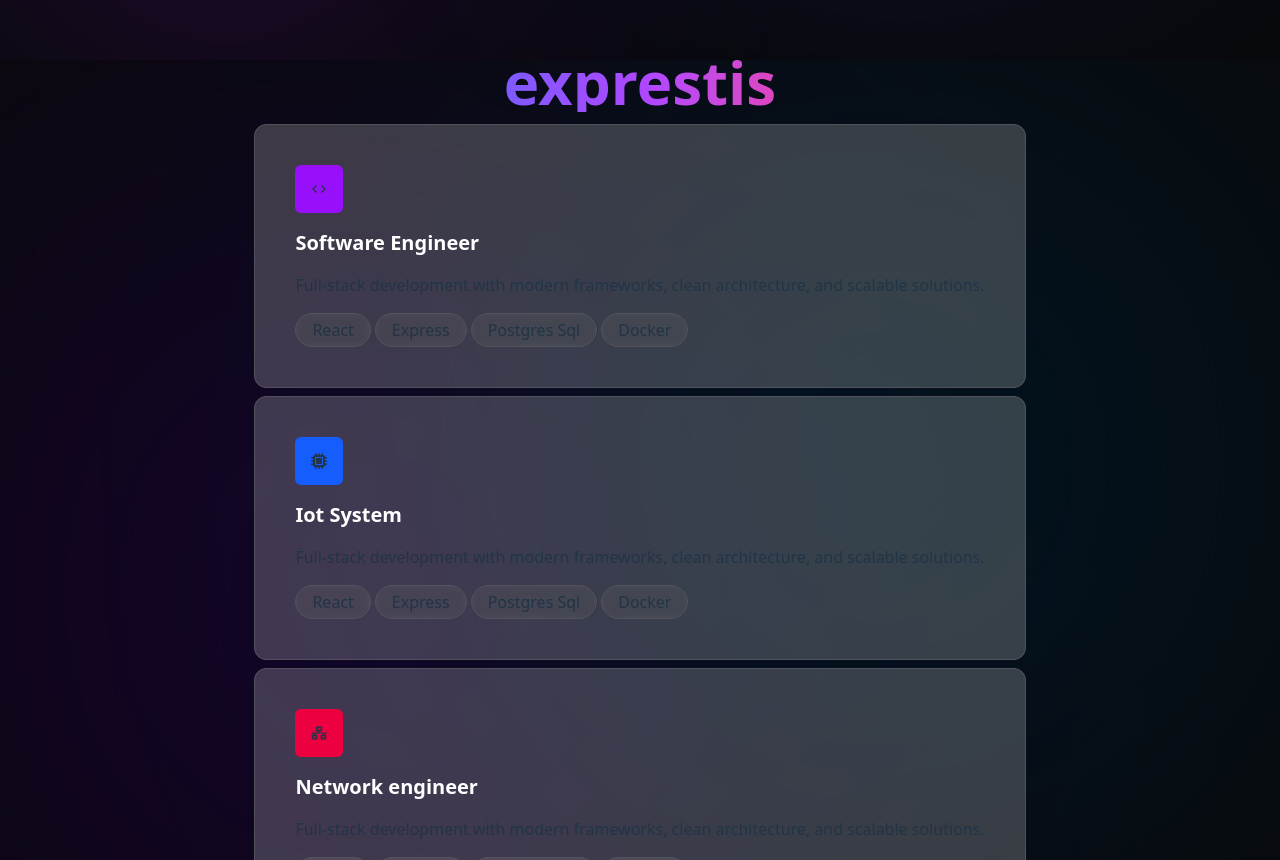
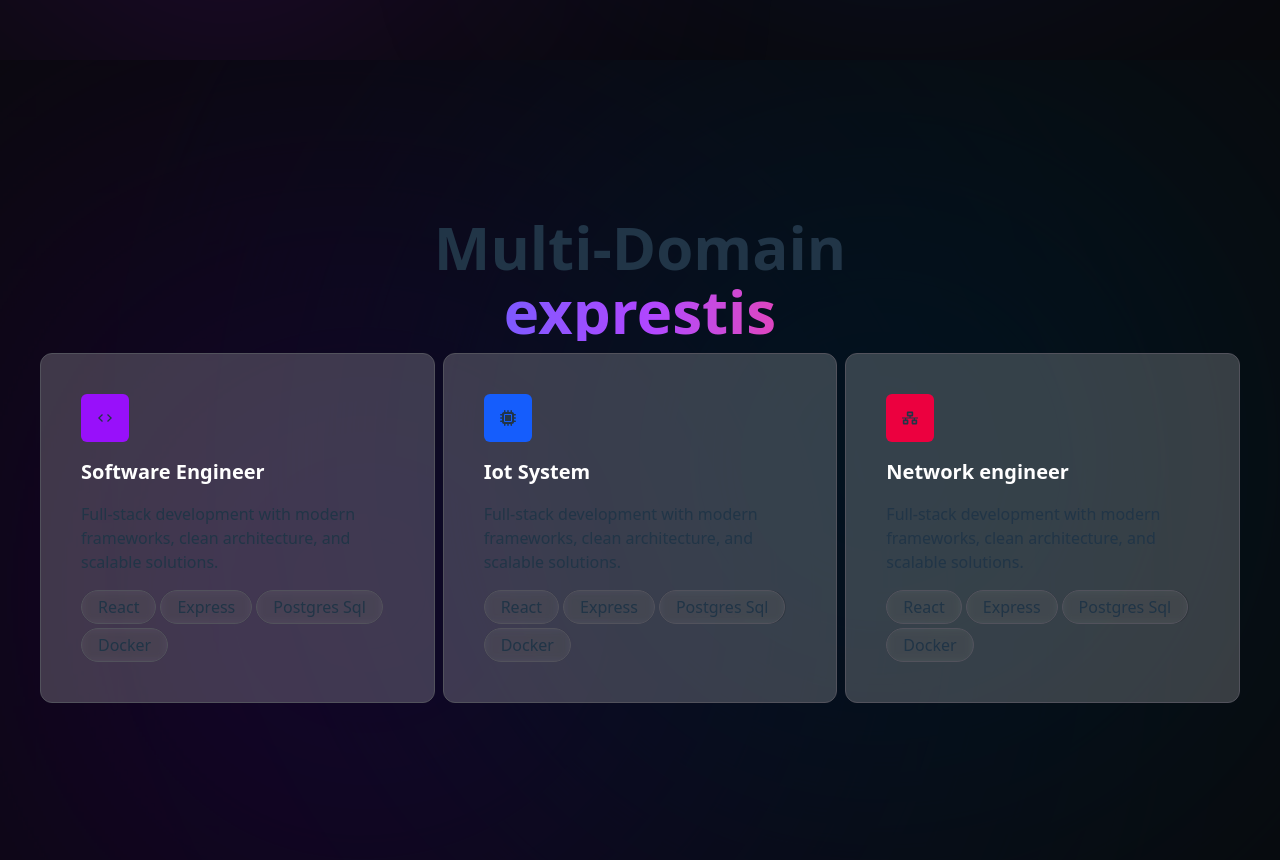
Before and after one commit to adibmisbahul/portofolio, a React (Vite) app: page / in a window 1280 px wide. Shown: the part 740-1600 px from the top of the page. Built offline with nearby package versions, Linux system fonts and the light colour scheme.

Commit message:
fix src layout

```diff
--- a/src/App.jsx
+++ b/src/App.jsx
@@ -3,7 +3,7 @@
 import { IoMdCode } from "react-icons/io";
 import { FaMicrochip } from "react-icons/fa6";
 import { FaNetworkWired } from "react-icons/fa";
-import LayoutOne from "./layouts/layoutOne";
+import LayoutOne from "./layouts/LayoutOne";
 import { WiStars } from "react-icons/wi";
 import Navbar from "./components/Navbar";
 import TagText from "./components/TagText";
@@ -67,7 +67,7 @@
             exprestis
           </h1>
         </div>
-        <div className="flex gap-2 sm:flex flex-col ">
+        <div className="flex gap-2 ">
           <Card
             icon={<IoMdCode />}
             title="Software Engineer"
```
